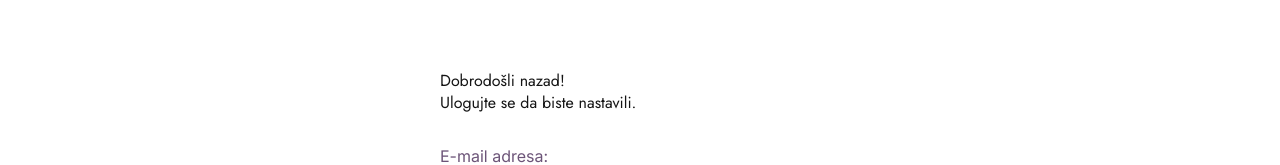
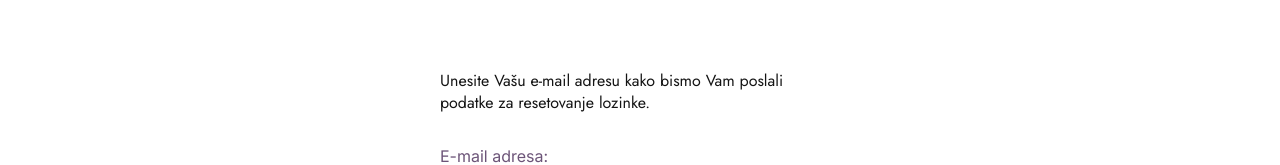
Before and after one commit to vegaitglobal/posao-sansi-website, a Next.js app in the folder opportunity_job_app/: page /password-forgotten in a window 1280 px wide. Shown: the part 160-325 px from the top of the page. Built offline with nearby package versions, Linux system fonts and the light colour scheme; no server answers.

Commit message:
refactor: Change label

```diff
--- a/opportunity_job_app/src/components/ForgotPassword/ForgotPassword.tsx
+++ b/opportunity_job_app/src/components/ForgotPassword/ForgotPassword.tsx
@@ -31,8 +31,7 @@ const ForgotPassword = () => {
 
     return (
         <div className="wrapper">
-            <p className="welcome-sentence">Dobrodošli nazad!</p>
-            <p className="welcome-sentence">Ulogujte se da biste nastavili.</p>
+            <p className="welcome-sentence">Unesite Vašu e-mail adresu kako bismo Vam poslali podatke za resetovanje lozinke.</p>
             <form className="login-form">
                 <InputField
                     label="E-mail adresa:"
```
